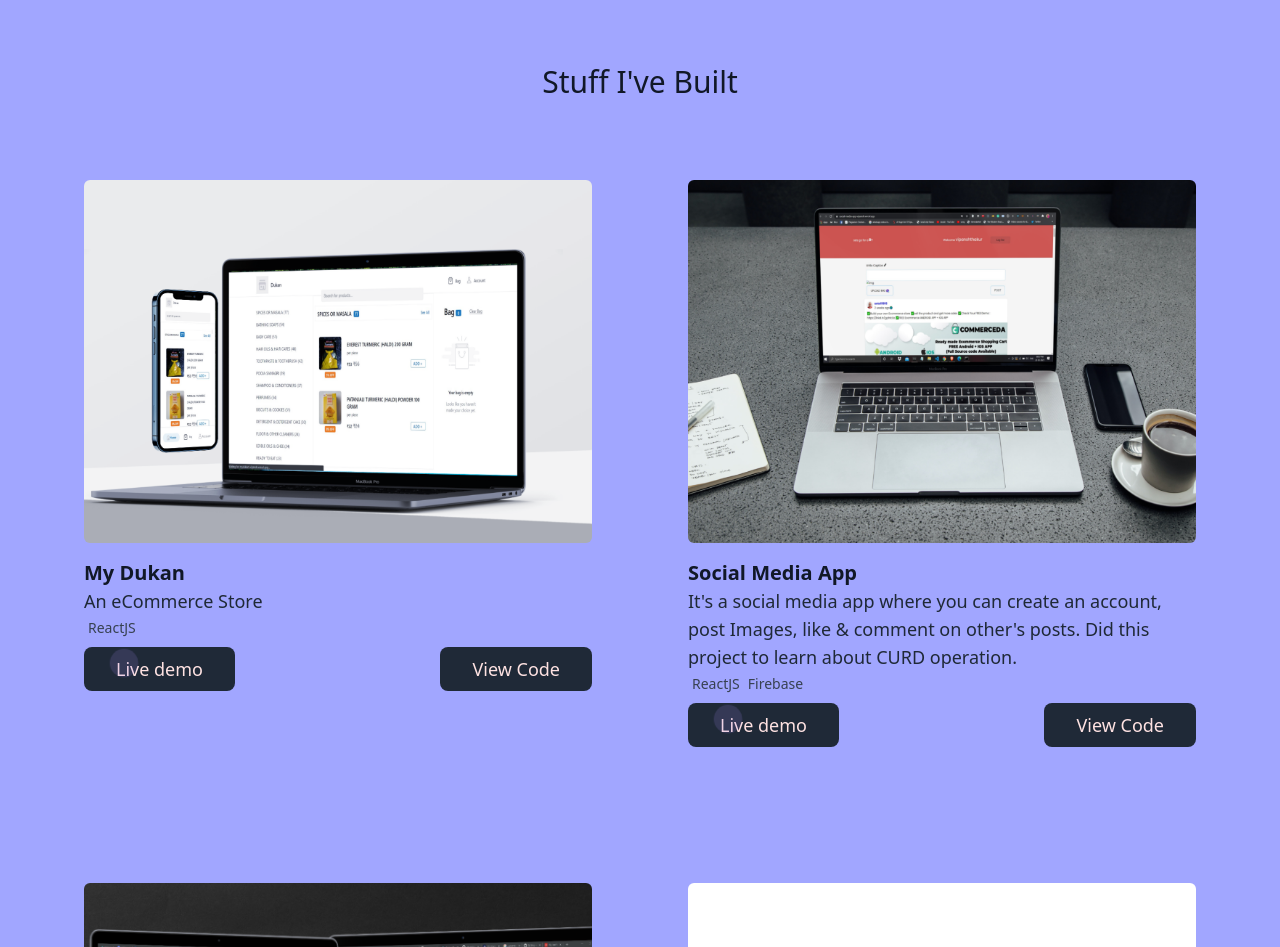
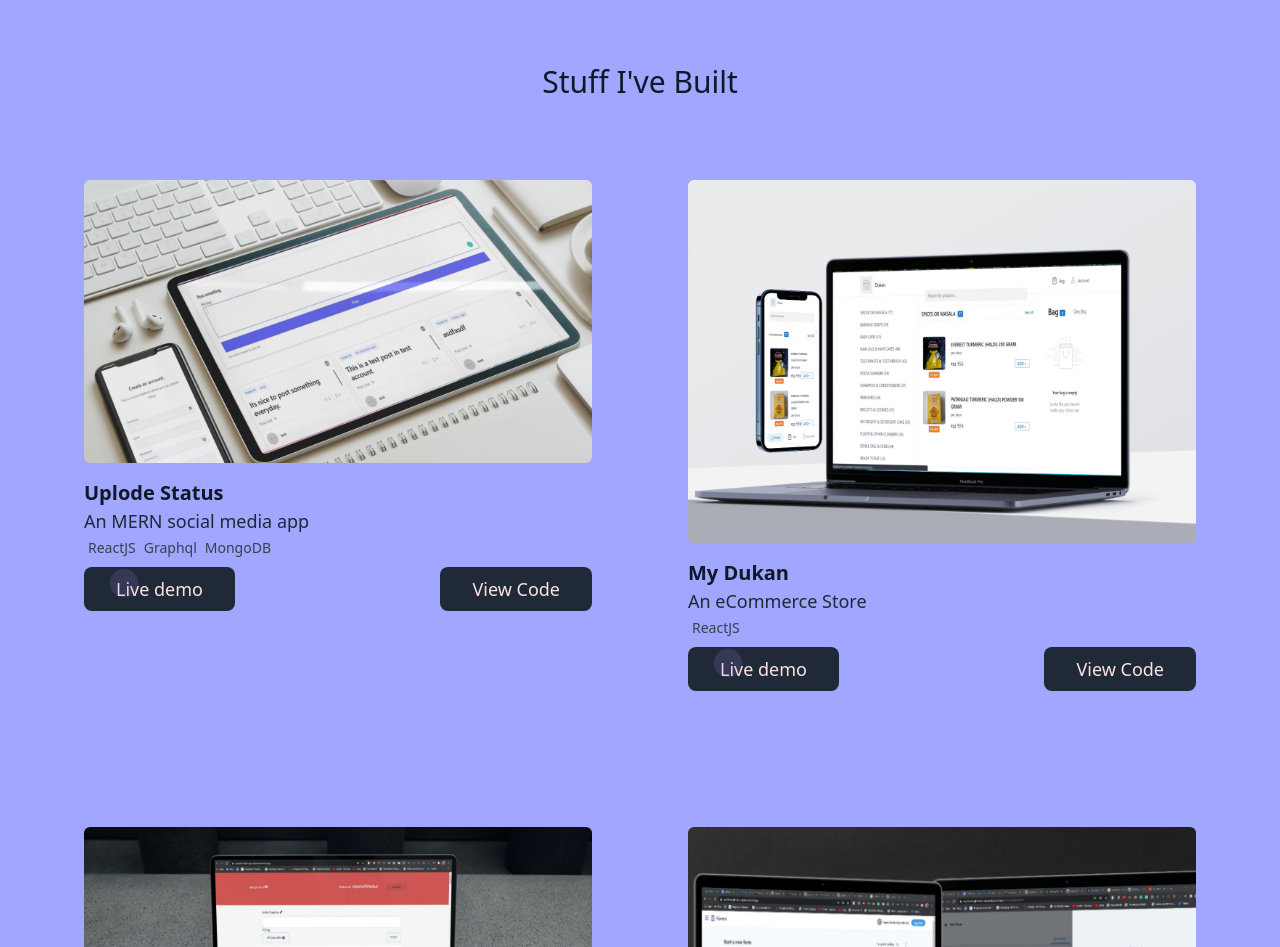
Before and after one commit to vipansh/portfolio2021, a Next.js app: page / in a window 1280 px wide. Shown: the part 1280-2227 px from the top of the page. Built offline with nearby package versions, Linux system fonts and the light colour scheme.

Commit message:
new project

```diff
--- a/components/ProjectList.js
+++ b/components/ProjectList.js
@@ -3,6 +3,15 @@ import React from "react";
 
 export const ProjectList = () => {
     const data = [
+        {
+            id: "6",
+            imgUrl: "/assets/merngsocialmedia.png",
+            name: "Uplode Status",
+            about: "An MERN social media app",
+            stack: ["ReactJS","Graphql","MongoDB"],
+            codeUrl: "https://github.com/vipansh/mydukan",
+            link: "https://github.com/vipansh/merng-socialmedia",
+        },
         {
             id: "1",
             imgUrl: "/assets/dukan.png",
@@ -96,7 +105,7 @@ export const ProjectList = () => {
                                         href={data.link}
                                         className="no-underline relative   py-2 px-4 md:px-8 bg-gray-800 text-lg  text-red-100 rounded-lg"
                                     >
-                                        <span class="animate-ping absolute inline-flex h-4 w-4 rounded-full bg-purple-400 opacity-75"></span>
+                                        <span className="animate-ping absolute inline-flex h-4 w-4 rounded-full bg-purple-400 opacity-75"></span>
                                         Live demo
                                     </a>
                                     <a
```
Also changed, not shown: public/assets/merngsocialmedia.png (added).
